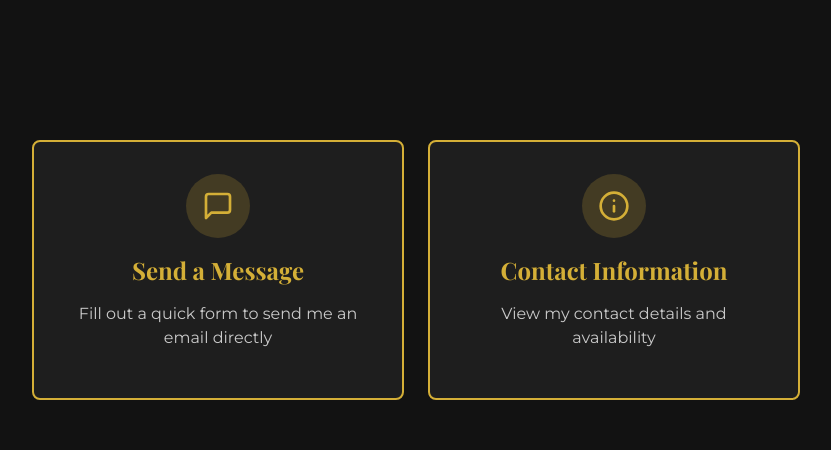
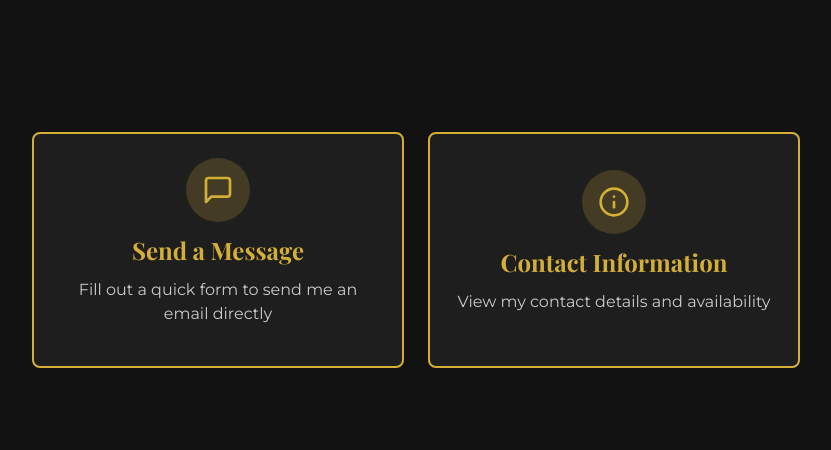
Before and after one commit to JeremyDong22/personal-website, a React (Create React App) app: page /#/contact in a window 1280 px wide. Shown: the part 400-850 px from the top of the page, without its empty margins (224-1055 px from the left). Built offline with nearby package versions, Linux system fonts and the light colour scheme.

Commit message:
Update map location to Champaign, IL and improve button visibility

```diff
--- a/src/pages/Contact.js
+++ b/src/pages/Contact.js
@@ -27,10 +27,10 @@ const Contact = () => {
         id="contact-header"
         title="Get in Touch"
         subtitle="Have a question or want to work together? Feel free to reach out!"
-        className="pt-32 pb-0"
+        className="pt-20 pb-0"
       >
         <div className="max-w-3xl mx-auto text-center">
-          <p className="text-lg mb-4">
+          <p className="text-lg mb-2">
             I'm always open to discussing new projects, creative ideas, or opportunities to be part of your vision.
             Choose one of the options below to get in touch.
           </p>
@@ -38,7 +38,7 @@ const Contact = () => {
       </Section>
 
       {/* Contact Buttons Section */}
-      <Section id="contact-options" className="pt-4">
+      <Section id="contact-options" className="pt-2">
         <div className="max-w-3xl mx-auto">
           <div className="grid grid-cols-1 md:grid-cols-2 gap-6 mb-8">
             {/* Send Message Button */}
@@ -50,7 +50,7 @@ const Contact = () => {
             >
               <button
                 onClick={toggleContactForm}
-                className="w-full bg-darkgray border-2 border-primary hover:bg-primary/10 transition-colors duration-300 p-8 rounded-lg text-center flex flex-col items-center justify-center gap-4 h-full"
+                className="w-full bg-darkgray border-2 border-primary hover:bg-primary/10 transition-colors duration-300 p-6 rounded-lg text-center flex flex-col items-center justify-center gap-3 h-full"
               >
                 <div className="bg-primary/20 p-4 rounded-full">
                   <FiMessageSquare size={32} className="text-primary" />
@@ -71,7 +71,7 @@ const Contact = () => {
             >
               <button
                 onClick={toggleContactInfo}
-                className="w-full bg-darkgray border-2 border-primary hover:bg-primary/10 transition-colors duration-300 p-8 rounded-lg text-center flex flex-col items-center justify-center gap-4 h-full"
+                className="w-full bg-darkgray border-2 border-primary hover:bg-primary/10 transition-colors duration-300 p-6 rounded-lg text-center flex flex-col items-center justify-center gap-3 h-full"
               >
                 <div className="bg-primary/20 p-4 rounded-full">
                   <FiInfo size={32} className="text-primary" />
@@ -116,7 +116,7 @@ const Contact = () => {
                   </div>
                   <div>
                     <h4 className="text-lg font-semibold mb-1">Location</h4>
-                    <p className="text-light/80">San Francisco, CA</p>
+                    <p className="text-light/80">Champaign, IL</p>
                   </div>
                 </div>
 
@@ -196,11 +196,11 @@ const Contact = () => {
       </Section>
 
       {/* Map Section */}
-      <Section id="map" fullWidth className="pt-0 mt-12">
+      <Section id="map" fullWidth className="pt-0 mt-8">
         <div className="h-96 w-full">
           <iframe
             title="Location Map"
-            src="https://www.google.com/maps/embed?pb=!1m18!1m12!1m3!1d100939.98555098464!2d-122.50764017948533!3d37.75781499602367!2m3!1f0!2f0!3f0!3m2!1i1024!2i768!4f13.1!3m3!1m2!1s0x80859a6d00690021%3A0x4a501367f076adff!2sSan%20Francisco%2C%20CA!5e0!3m2!1sen!2sus!4v1636587330873!5m2!1sen!2sus"
+            src="https://www.google.com/maps/embed?pb=!1m18!1m12!1m3!1d3051.9400810376!2d-88.23093492346566!3d40.11321197779883!2m3!1f0!2f0!3f0!3m2!1i1024!2i768!4f13.1!3m3!1m2!1s0x880cd73e0f8deb9d%3A0x9e6eb5fd01368e1e!2s503%20E%20Stoughton%20St%2C%20Champaign%2C%20IL%2061820!5e0!3m2!1sen!2sus!4v1699998765432!5m2!1sen!2sus"
             width="100%"
             height="100%"
             style={{ border: 0 }}
```
